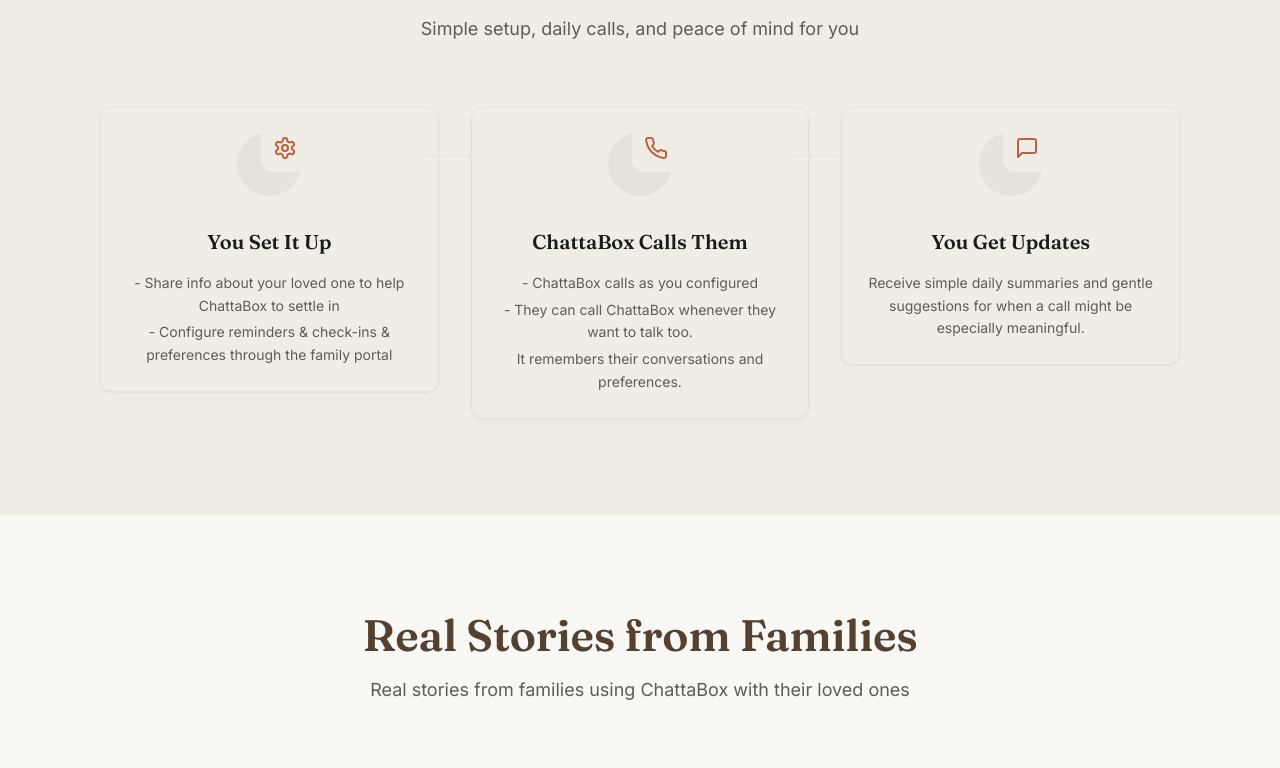
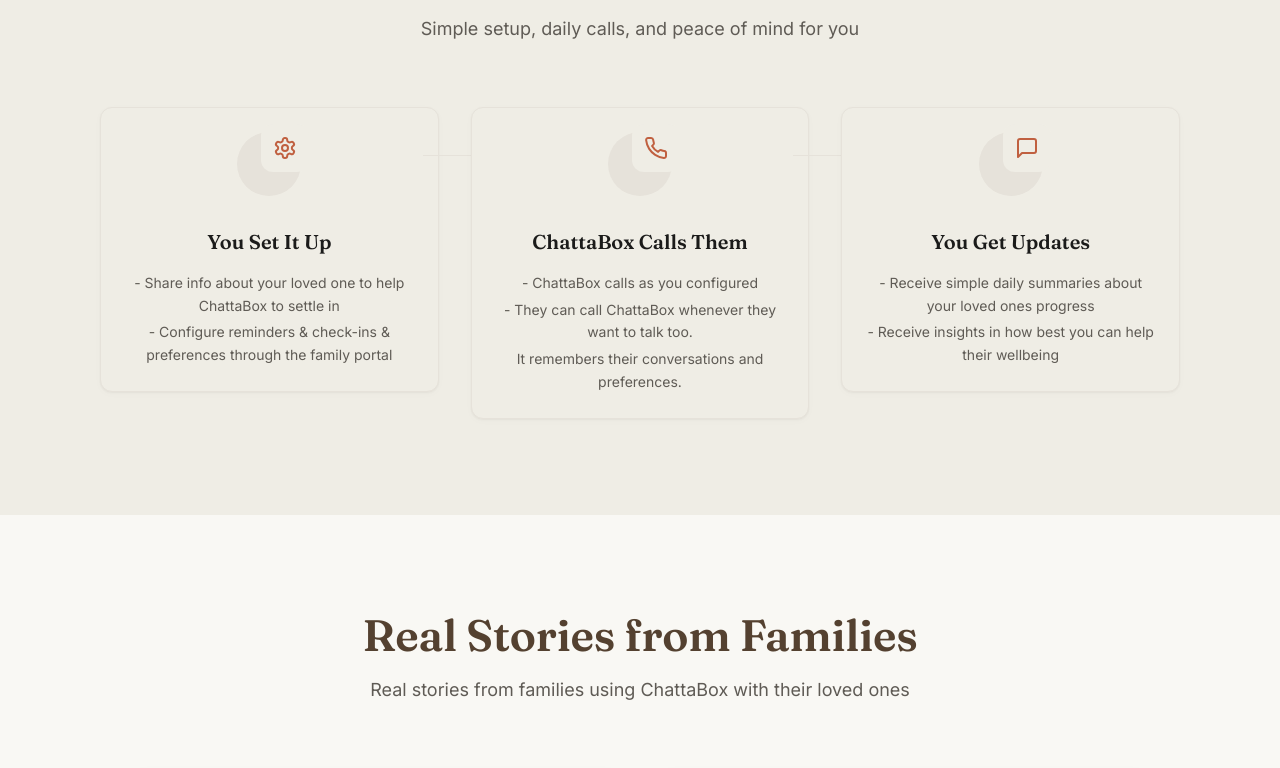
Before and after one commit to hawkpersonal/ChattaBox-Public-Website, a React (Vite) app: page / in a window 1280 px wide. Shown: the part 2800-3568 px from the top of the page. Built offline with nearby package versions, Linux system fonts and the light colour scheme.

Commit message:
Update step 3 description with bullet points

```diff
--- a/src/components/sections/HowItWorks.tsx
+++ b/src/components/sections/HowItWorks.tsx
@@ -17,7 +17,7 @@
     number: "3",
     icon: MessageSquare,
     title: "You Get Updates",
-    description: "Receive simple daily summaries and gentle suggestions for when a call might be especially meaningful.",
+    description: "- Receive simple daily summaries about your loved ones progress\n- Receive insights in how best you can help their wellbeing",
   },
 ];
 
@@ -57,26 +57,25 @@
                     <h3 className="text-xl font-serif font-semibold text-[#1B1B1A]">
                       {step.title}
                     </h3>
-                    {step.number === "1" || step.number === "2" ? (
                     <div className="text-sm text-[#5F5B55] leading-relaxed space-y-1">
                       {step.number === "1" ? (
                         <>
                           <p>- Share info about your loved one to help ChattaBox to settle in</p>
                           <p>- Configure reminders & check-ins & preferences through the family portal</p>
                         </>
-                        ) : (
+                      ) : step.number === "2" ? (
                         <>
                           <p>- ChattaBox calls as you configured</p>
                           <p>- They can call ChattaBox whenever they want to talk too.</p>
                           <p>It remembers their conversations and preferences.</p>
                         </>
+                      ) : (
+                        <>
+                          <p>- Receive simple daily summaries about your loved ones progress</p>
+                          <p>- Receive insights in how best you can help their wellbeing</p>
+                        </>
                       )}
                     </div>
-                    ) : (
-                      <p className="text-sm text-[#5F5B55] leading-relaxed">
-                        {step.description}
-                      </p>
-                    )}
                   </div>
                 </div>
                 {index < steps.length - 1 && (
```
Lines whose indentation alone changed are shown as unchanged.
